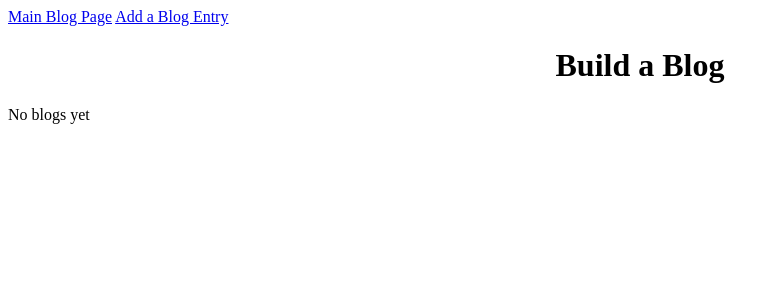
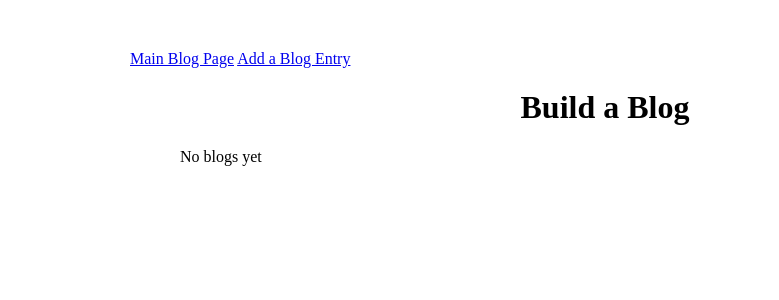
Before and after one commit to r-spell/blogz, a Flask app: page / in a window 1280 px wide. Shown: the top 300 px of the page, without its empty margins (0-779 px from the left). Run offline with Flask 2, Linux system fonts and the light colour scheme; data that the repository does not hold is empty.

Commit message:
edited spacing, comments, readability of code for submission.

```diff
--- a/static/styles/style.css
+++ b/static/styles/style.css
@@ -11,7 +11,11 @@ h1,h2, h3 {
     color :red;
  }
 
-body {{
-    margin: 100px 150px 100px 80px;
-    padding: 100px 150px 100px 80px;
-}}
+body {
+    margin: 0px 150px 100px 80px;
+    padding: 50px 50px 50px 50px;
+}
+
+p {
+    margin: 0px 50px;
+}
```
Also changed, not shown: main.py (+10 -4 lines).
